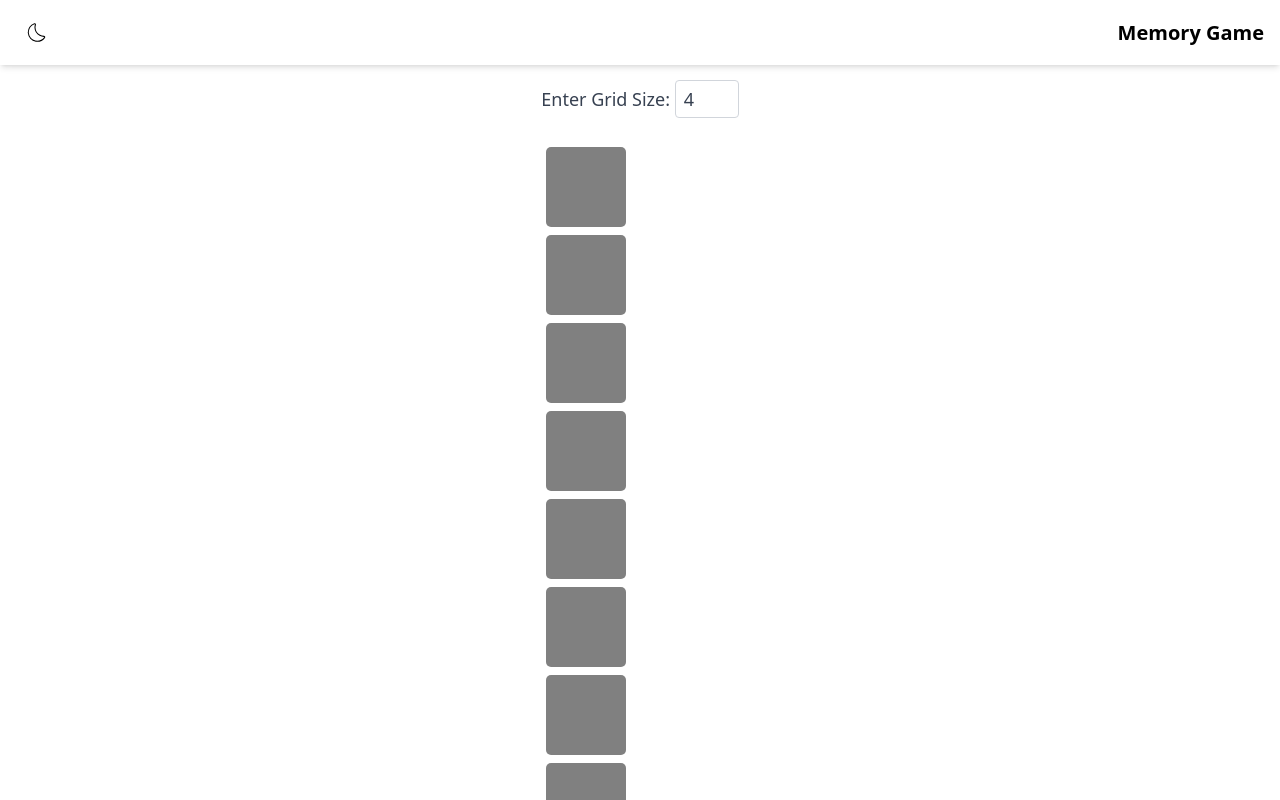
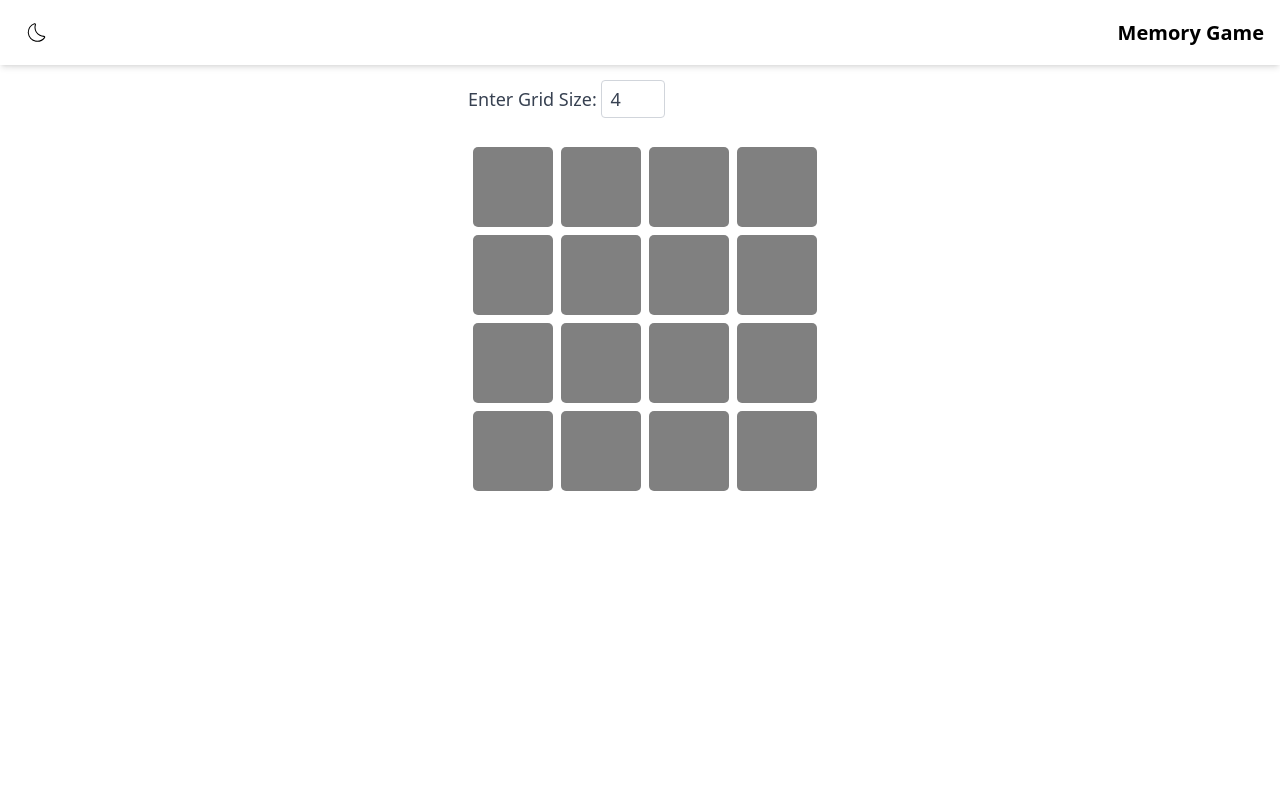
Before and after one commit to Deba00407/Memory-Game, a React (Vite) app: page / in a window 1280 px wide. Shown: the top 800 px of the page. Built offline with nearby package versions, Linux system fonts and the light colour scheme.

Commit message:
Implement block matching logic and enhance UI feedback in MemoryGame

```diff
--- a/src/components/Block.jsx
+++ b/src/components/Block.jsx
@@ -1,22 +1,40 @@
-import React, { useEffect, useState } from 'react'
+import React, { useState } from 'react';
 
-function Block({ id, value, handleClick, className }) {
-    const [isRevealed, setIsRevealed] = useState(false)
+function Block({ id, value, handleClick, className, isMatched }) {
+    const [isRevealed, setIsRevealed] = useState(false);
 
     const onClick = () => {
-        setIsRevealed(!isRevealed)
-        handleClick(value, id)
-    }
+        // Prevent clicks if already matched
+        if (isMatched) return;
+        setIsRevealed(true);
+        handleClick(value, id);
 
+        // Flip back if not matched
+        setTimeout(() => {
+            if (!isMatched) setIsRevealed(false);
+        }, 2000);
+    };
 
     return (
-        <div id={id} className={`card-container  ${className}`} onClick={onClick}>
-            <div className={`card  ${isRevealed ? 'rotate-y-180 ' : ''}`}>
-                <div className='back'>{value}</div>
-                <div className='front '></div>
+        <div
+            id={id}
+            className={`card-container ${isMatched ? "disabled" : ""}`}
+            onClick={onClick}
+        >
+            <div
+                className={`card ${isRevealed || isMatched ? "rotate-y-180" : ""
+                    }`}
+            >
+                <div
+                    className={`back ${className} ${isMatched ? "matched" : ""
+                        }`}
+                >
+                    {value}
+                </div>
+                <div className="front"></div>
             </div>
         </div>
-    )
+    );
 }
 
-export default Block
+export default Block;
--- a/src/components/MemoryGame.jsx
+++ b/src/components/MemoryGame.jsx
@@ -2,61 +2,92 @@ import React, { useEffect, useState } from 'react'
 import { nanoid } from 'nanoid';
 import Block from './Block';
 
-function createGrid(rows, cols) {
-    const totalCards = rows * cols;
+function createGrid(gridSize) {
+    const totalCards = gridSize * gridSize;
     const pairCount = Math.floor(totalCards / 2);
     const values = [...Array(pairCount).keys()].map((i) => i + 1);
     const shuffledValues = [...values, ...values]
         .sort(() => Math.random() - 0.5)
         .slice(0, totalCards)
         .map((value) => ({ value, id: nanoid() }));
+    return createGridLayout(shuffledValues, gridSize);
+}
 
-    return shuffledValues;
+function createGridLayout(grid, gridSize) {
+    const rows = [];
+    for (let i = 0; i < grid.length; i += gridSize) {
+        rows.push(grid.slice(i, i + gridSize));
+    }
+    return rows;
 }
 
 function MemoryGame() {
     const [gridSize, setGridSize] = useState(4);
     const [grid, setGrid] = useState([]);
     const [userselected, setUserSelected] = useState([]);
-    const [disabed, setDisabled] = useState(false);
+    const [disabled, setDisabled] = useState(false);
     const [won, setWon] = useState(false);
+    const [matchedPairs, setMatchedPairs] = useState(0);
+    const [solved, setSolved] = useState([]);
 
     useEffect(() => {
-        const grid = createGrid(gridSize, gridSize);
+        const grid = createGrid(gridSize);
         setGrid(grid);
     }, [gridSize]);
 
-    const getPosition = (value) => {
-        const positions = valueMap.get(value);
-        if (!positions[0].taken) {
-            positions[0].taken = true;
-            return positions[0];
-        } else if (!positions[1].taken) {
-            positions[1].taken = true;
-            return positions[1];
+    const handleBlockClick = (value, id) => {
+        setUserSelected((prev) => {
+            if (prev.length === 0) {
+                return [{ id, value }];
             }
+
+
+            if (prev.length === 1) {
+                // If the same block is clicked again, deselect it
+                if (prev[0].id === id) {
+                    return [];
+                }
+
+                // If the values match, mark the blocks as solved
+                if (prev[0].value === value) {
+                    setSolved((solved) => [...solved, prev[0].id, id]);
+                    setMatchedPairs((prev) => prev + 1);
+                    return [];
+                }
+
+                // If the values don't match, replace the selection
+                return [{ id, value }];
+            }
+
+            // Default: return the previous state (should not happen with your current logic)
+            return prev;
+        });
+
+        setTimeout(() => {
+            setUserSelected([]);
+        }, 2000)
     };
 
-    const handleBlockClick = (value, id) => {
-        if (disabed || won) return;
-        console.log(value, id);
-
-        if (userselected.length === 0) {
-            setUserSelected([{ value, id }]);
-        }
-
-        else if (userselected.length === 1) {
-            if (userselected.id === id) return;
-            setUserSelected((prev) => [...prev, { value, id }]);
-        }
+    const resetGame = () => {
+        setGrid(createGrid(gridSize, gridSize));
+        setUserSelected([]);
+        setMatchedPairs(0);
+        setWon(false);
     };
 
     useEffect(() => {
-        console.log(userselected);
-    }, [userselected])
+        if (matchedPairs === gridSize * gridSize / 2) {
+            setWon(true);
+            setDisabled(true);
+        }
+    }, [matchedPairs])
+
+    const checkSolved = (id) => {
+        return solved.includes(id);
+    }
 
     return (
-        <div className="p-4">
+        <div className={`p-4 ${disabled ? "disabled" : ""}`}>
             <label htmlFor="grid-size" className="block text-lg font-medium text-gray-700 dark:text-gray-300 mb-2">
                 Enter Grid Size: {" "}
                 <input
@@ -82,15 +113,42 @@ function MemoryGame() {
 
 
             <div className="mt-6 space-y-2">
-                {grid?.map(({ value, id }) => (
+                {grid.map((row, i) => (
+                    <div key={i} className="flex space-x-2">
+                        {row.map(({ value, id }) => (
+                            checkSolved(id) ? (
                                 <Block
                                     key={id}
+                                    value={value}
                                     id={id}
+                                    handleClick={handleBlockClick}
+                                    className="bg-green-500"
+                                    isMatched={true}
+                                />
+                            ) : (
+                                <Block
+                                    key={id}
                                     value={value}
+                                    id={id}
                                     handleClick={handleBlockClick}
+                                    className=""
+                                    isMatched={false}
                                 />
+                            )
                         ))}
                     </div>
+                ))}
+            </div>
+
+
+            {won && (
+                <div className="mt-4 text-center text-2xl font-semibold text-green-500">
+                    You Won!
+                    <button onClick={resetGame} className="ml-4 px-4 py-2 bg-blue-500 text-white rounded">
+                        Reset
+                    </button>
+                </div>
+            )}
 
         </div>
     );
--- a/src/index.css
+++ b/src/index.css
@@ -47,7 +47,16 @@ html, body {
   transform: rotateY(180deg);
 }
 
-
 .rotate-y-180 {
   transform: rotateY(180deg) translateX(-10%);
 }
+
+.matched{
+  background-color: green;
+  color: white;
+}
+
+.card-container.disabled {
+  pointer-events: none;
+  opacity: 0.5;
+}
```
Lines whose indentation alone changed are shown as unchanged.
